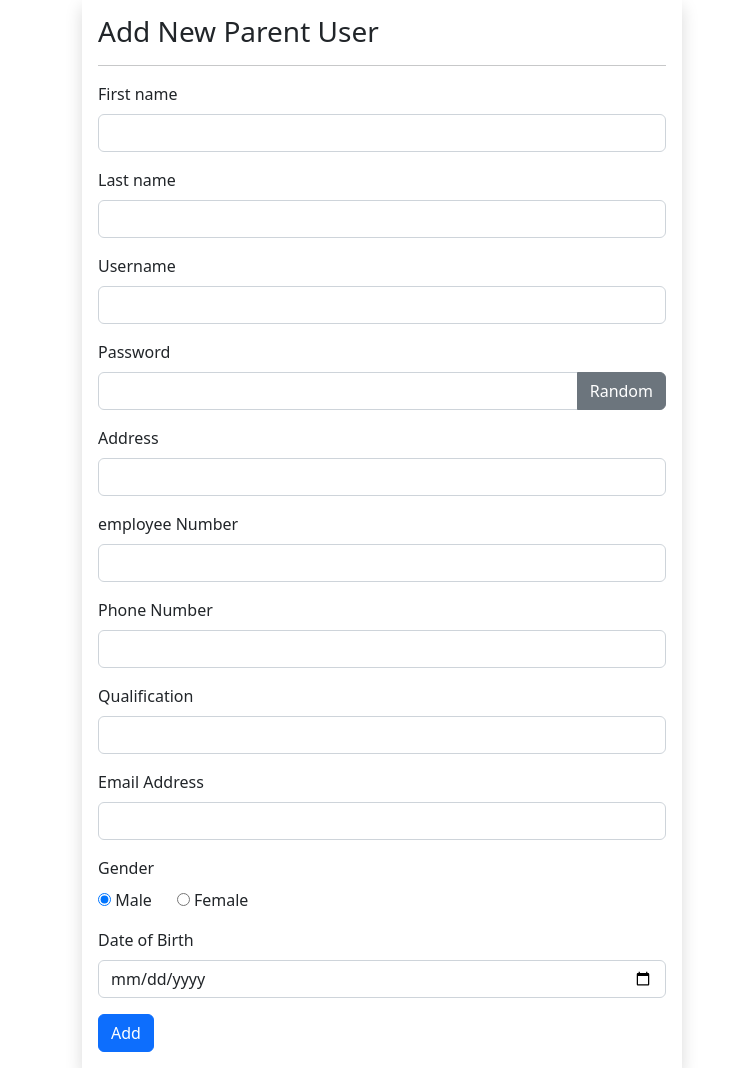
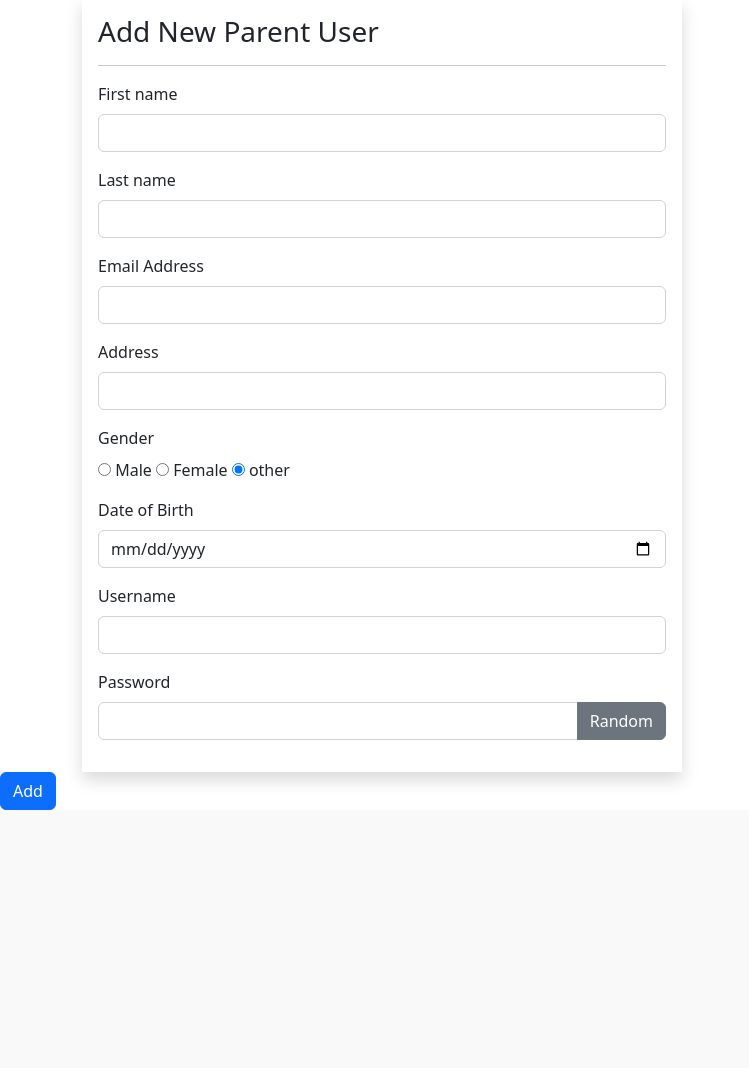
Before and after one commit to malemamack/smart_report, a PHP site: page /admin/parent-add.php in a window 1280 px wide. Shown: the part 207-1275 px from the top of the page, without its empty margins (0-749 px from the left). After the commit the page ends 1017 px from the top, so only its background shows below. Run offline with PHP 8.4, Linux system fonts and the light colour scheme; a user stored in the database is signed in.

Commit message:
working on my branch

```diff
--- a/DB_connection.php
+++ b/DB_connection.php
@@ -8,7 +8,7 @@ $db_name = "sms_db";
 try {
 	$conn = new PDO("mysql:host=$sName;dbname=$db_name", $uName, $pass);
 	$conn->setAttribute(PDO::ATTR_ERRMODE, PDO::ERRMODE_EXCEPTION);
-}catch(PDOExeption $e){
+}catch(PDOException $e){
 	echo "Connection failed: ". $e->getMessage();
 	exit;
 }
--- a/admin/class.php
+++ b/admin/class.php
@@ -18,7 +18,7 @@ if (isset($_SESSION['admin_id']) &&
 	<title>Admin - Class</title>
 	<link rel="stylesheet" href="https://cdn.jsdelivr.net/npm/bootstrap@5.2.0/dist/css/bootstrap.min.css">
 	<link rel="stylesheet" href="../css/style.css">
-	<link rel="icon" href="../logo.png">
+	<link rel="icon" href="../1.jpg">
   <script src="https://ajax.googleapis.com/ajax/libs/jquery/3.6.0/jquery.min.js"></script>
   <link rel="stylesheet" href="https://cdnjs.cloudflare.com/ajax/libs/font-awesome/4.7.0/css/font-awesome.min.css">
 </head>
--- a/admin/course-add.php
+++ b/admin/course-add.php
@@ -17,7 +17,7 @@ if (isset($_SESSION['admin_id']) &&
 	<title>Admin - Add Course</title>
 	<link rel="stylesheet" href="https://cdn.jsdelivr.net/npm/bootstrap@5.2.0/dist/css/bootstrap.min.css">
 	<link rel="stylesheet" href="../css/style.css">
-	<link rel="icon" href="../logo.png">
+	<link rel="icon" href="../1.jpg">
   <script src="https://ajax.googleapis.com/ajax/libs/jquery/3.6.0/jquery.min.js"></script>
   <link rel="stylesheet" href="https://cdnjs.cloudflare.com/ajax/libs/font-awesome/4.7.0/css/font-awesome.min.css">
 </head>
--- a/admin/grade-add.php
+++ b/admin/grade-add.php
@@ -20,7 +20,7 @@ if (isset($_SESSION['admin_id']) &&
 	<title>Admin - Add Grade</title>
 	<link rel="stylesheet" href="https://cdn.jsdelivr.net/npm/bootstrap@5.2.0/dist/css/bootstrap.min.css">
 	<link rel="stylesheet" href="../css/style.css">
-	<link rel="icon" href="../logo.png">
+	<link rel="icon" href="../1.jpg">
   <script src="https://ajax.googleapis.com/ajax/libs/jquery/3.6.0/jquery.min.js"></script>
   <link rel="stylesheet" href="https://cdnjs.cloudflare.com/ajax/libs/font-awesome/4.7.0/css/font-awesome.min.css">
 </head>
--- a/admin/grade.php
+++ b/admin/grade.php
@@ -16,7 +16,7 @@ if (isset($_SESSION['admin_id']) &&
 	<title>Admin - Grade</title>
 	<link rel="stylesheet" href="https://cdn.jsdelivr.net/npm/bootstrap@5.2.0/dist/css/bootstrap.min.css">
 	<link rel="stylesheet" href="../css/style.css">
-	<link rel="icon" href="../logo.png">
+	<link rel="icon" href="../1.jpg">
   <script src="https://ajax.googleapis.com/ajax/libs/jquery/3.6.0/jquery.min.js"></script>
   <link rel="stylesheet" href="https://cdnjs.cloudflare.com/ajax/libs/font-awesome/4.7.0/css/font-awesome.min.css">
 </head>
--- a/admin/parent-add.php
+++ b/admin/parent-add.php
@@ -21,9 +21,9 @@ if (isset($_SESSION['admin_id']) &&
        if (isset($_GET['lname'])) $lname = $_GET['lname'];
        if (isset($_GET['uname'])) $uname = $_GET['uname'];
        if (isset($_GET['address'])) $address = $_GET['address'];
-       if (isset($_GET['en'])) $en = $_GET['en'];
-       if (isset($_GET['pn'])) $pn = $_GET['pn'];
-       if (isset($_GET['qf'])) $qf = $_GET['qf'];
+       if (isset($_GET['gender'])) $en = $_GET['gender'];
+       if (isset($_GET['date of birth'])) $pn = $_GET['date of birth'];
+       if (isset($_GET['password'])) $qf = $_GET['password'];
        if (isset($_GET['email'])) $email = $_GET['email'];
  ?>
 <!DOCTYPE html>
@@ -65,16 +65,61 @@ if (isset($_SESSION['admin_id']) &&
           <input type="text"
                  class="form-control"
                  value="<?=$fname?>"
-                 name="fname">
+                 name="fname" required pattern="[A-Za-z]+" title="Only letters are allowed.">
         </div>
         <div class="mb-3">
           <label class="form-label">Last name</label>
           <input type="text"
                  class="form-control"
                  value="<?=$lname?>"
-                 name="lname">
+                 name="lname" required pattern="[A-Za-z]+" title="Only letters are allowed.">
         </div>
+
+
+          <div class="mb-3">
+          <label class="form-label">Email Address</label>
+          <input type="text"
+                 class="form-control"
+                 value="<?=$email?>"
+                 name="email_address" required title="Please enter a valid email address.">
+
+                 </div>
+
+          <div class="mb-3">
+          <label class="form-label">Address</label>
+          <input type="text"
+                 class="form-control"
+                 value="<?=$address?>"
+                 name="address" required required  minlength="5" maxlength="100" title="Address must be between 5 and 100 characters.">
+
+                </div>
+
+          <div class="mb-3">
+          <label class="form-label">Gender</label><br>
+          <input type="radio"
+                 value="Male"
+                 checked
+                 name="gender"> Male
+                <input type="radio"
+                 value="Female"
+                 checked
+                 name="gender"> Female
+                <input type="radio"
+                 value="other"
+                 checked
+                 name="gender"> other
+        </div>
+
         <div class="mb-3">
+          <label class="form-label">Date of Birth</label>
+          <input type="date"
+                 class="form-control"
+                 value=""
+                 name="date_of_birth" >
+
+        </div>
+
+          <div class="mb-3">
           <label class="form-label">Username</label>
           <input type="text"
                  class="form-control"
@@ -93,59 +138,18 @@ if (isset($_SESSION['admin_id']) &&
                       Random</button>
           </div>
 
+
+
+
+
         </div>
-        <div class="mb-3">
-          <label class="form-label">Address</label>
-          <input type="text"
-                 class="form-control"
-                 value="<?=$address?>"
-                 name="address" required>
+
         </div>
-        <div class="mb-3">
-          <label class="form-label">employee Number</label>
-          <input type="text"
-                 class="form-control"
-                 value="<?=$en?>"
-                 name="employee_number">
+
+
         </div>
-        <div class="mb-3">
-          <label class="form-label">Phone Number</label>
-          <input type="text"
-                 class="form-control"
-                 value="<?=$pn?>"
-                 name="phone_number">
-        </div>
-        <div class="mb-3">
-          <label class="form-label">Qualification</label>
-          <input type="text"
-                 class="form-control"
-                 value="<?=$qf?>"
-                 name="qualification">
-        </div>
-        <div class="mb-3">
-          <label class="form-label">Email Address</label>
-          <input type="text"
-                 class="form-control"
-                 value="<?=$email?>"
-                 name="email_address">
-        </div>
-        <div class="mb-3">
-          <label class="form-label">Gender</label><br>
-          <input type="radio"
-                 value="Male"
-                 checked
-                 name="gender"> Male
-                 &nbsp;&nbsp;&nbsp;&nbsp;
-          <input type="radio"
-                 value="Female"
-                 name="gender"> Female
-        </div>
-        <div class="mb-3">
-          <label class="form-label">Date of Birth</label>
-          <input type="date"
-                 class="form-control"
-                 value=""
-                 name="date_of_birth">
+
+
         </div>
       <button type="submit" class="btn btn-primary">Add</button>
      </form>
--- a/admin/student-add.php
+++ b/admin/student-add.php
@@ -61,9 +61,7 @@ if (isset($_SESSION['admin_id']) && isset($_SESSION['role'])) {
                 <label class="form-label">Address</label>
                 <input type="text" class="form-control" value="<?= $address ?>" name="address">
             </div>
-            <div class="mb-3">
-                <label class="form-label">Email address</label>
-                <input type="email" class="form-control" value="<?= $email_address ?>" name="email_address">
+
             </div>
             <div class="mb-3">
                 <label class="form-label">Date of birth</label>
--- a/forgotpassword.php
+++ b/forgotpassword.php
@@ -13,7 +13,7 @@ $setting = getSetting($conn);
 	<title>Welcome to <?=$setting['school_name']?></title>
 	<link rel="stylesheet" href="https://cdn.jsdelivr.net/npm/bootstrap@5.2.0/dist/css/bootstrap.min.css">
 	<link rel="stylesheet" href="css/style.css">
-	<link rel="icon" href="logo.png">
+	<link rel="icon" href="1.jpg">
 	<style>
 		.form-contai {
 	background-color: grey;
@@ -75,7 +75,7 @@ input[type="submit"]:hover {
     	     id="homeNav">
 		  <div class="container-fluid">
 		    <a class="navbar-brand" href="#">
-		    	<img src="image.png" width="50" height="50" >
+		    	<img src="1.jpg" width="50" height="50" >
 		    </a>
 		    <button class="navbar-toggler" type="button" data-bs-toggle="collapse" data-bs-target="#navbarSupportedContent" aria-controls="navbarSupportedContent" aria-expanded="false" aria-label="Toggle navigation">
 		      <span class="navbar-toggler-icon"></span>
--- a/forgotpasswordprc.php
+++ b/forgotpasswordprc.php
@@ -8,7 +8,7 @@ require 'vendor/autoload.php'; // Include Composer's autoloader
 $servername = "localhost";
 $username = "root";
 $password = "";
-$dbname = "smart_report";
+$dbname = "sms_db";
 
 // Create connection
 $conn = new mysqli($servername, $username, $password, $dbname);
--- a/forgotpswupdate.php
+++ b/forgotpswupdate.php
@@ -3,7 +3,7 @@ session_start();
 $servername = "localhost";
 $username = "root";
 $password = "";
-$dbname = "smart_report";
+$dbname = "sms_db";
 
 // Create connection
 $conn = new mysqli($servername, $username, $password, $dbname);
--- a/index.php
+++ b/index.php
@@ -55,9 +55,9 @@ if ($setting != 0) {
         </section>
 
 
-        <div class="text-center text-light">
+        <!-- <div class="text-center text-light">
         	Copyright &copy; <?=$setting['current_year']?> <?=$setting['school_name']?>. All rights reserved.
-        </div>
+        </div> -->
 
     	</div>
     </div>
--- a/llogin.php
+++ b/llogin.php
@@ -111,7 +111,7 @@ if ($user) {
             $mail->send();
 
             // Redirect to OTP verification page
-            header("Location: verityotp.php");
+            header("Location: verify_otp.php");
             exit();
         } catch (Exception $e) {
             echo "Message could not be sent. Mailer Error: {$mail->ErrorInfo}";
--- a/login.php
+++ b/login.php
@@ -3,7 +3,7 @@
 <head>
 	<meta charset="UTF-8">
 	<meta name="viewport" content="width=device-width, initial-scale=1.0">
-	<title>Login - Y School</title>
+	<title>Login - Diopong Primary School</title>
 	<link rel="stylesheet" href="https://cdn.jsdelivr.net/npm/bootstrap@5.2.0/dist/css/bootstrap.min.css">
 	<link rel="stylesheet" href="css/style.css">
 	<link rel="icon" href="1.jpg">
@@ -45,7 +45,6 @@
 		            name="role">
 		    	<option value="1">Admin</option>
 		    	<option value="2">Teacher</option>
-		    	<!-- <option value="3">Student</option> -->
 		    	<option value="4">parent</option>
 		    </select>
 		  </div>
@@ -58,7 +57,7 @@
 
         <br /><br />
         <div class="text-center text-light">
-        	Copyright &copy; 2022 Y School. All rights reserved.
+        	 2024 Diopong Primary School.
         </div>
 
     	</div>
--- a/req/login.php
+++ b/req/login.php
@@ -56,7 +56,7 @@ if (isset($_POST['uname']) && isset($_POST['pass']) && isset($_POST['role'])) {
 				if ($role == 'Parent' || $role == 'Teacher') {
 					$otp = rand(100000, 999999); // Generate a 6-digit OTP
 					$_SESSION['otp'] = $otp; // Store OTP in session
-					$_SESSION['temp_user_id'] = $user['id']; // Store user ID temporarily
+					$_SESSION['user_id'] = $user['id']; // Store user ID temporarily
 
 					// Send OTP via PHPMailer
 					$mail = new PHPMailer(true);
--- a/verify_otp.php
+++ b/verify_otp.php
@@ -49,7 +49,7 @@ if ($_SERVER['REQUEST_METHOD'] == 'POST' && isset($_POST['otp'])) {
 
         <br /><br />
         <div class="text-center text-light">
-        	Copyright &copy; 2022 Y School. All rights reserved.
+        	Diopong Primary School
         </div>
 
     	</div>
```
Also changed, not shown: parent/student-view.php (+7 -7 lines).
